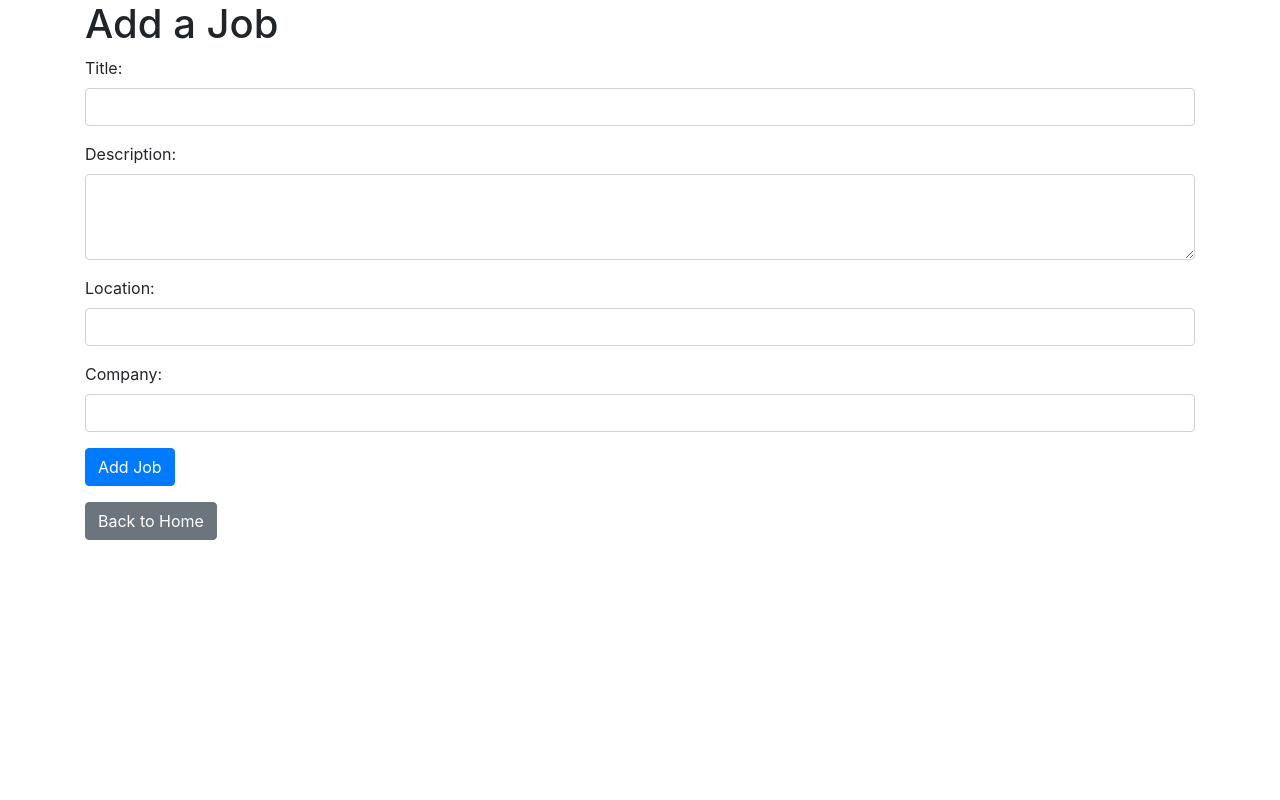
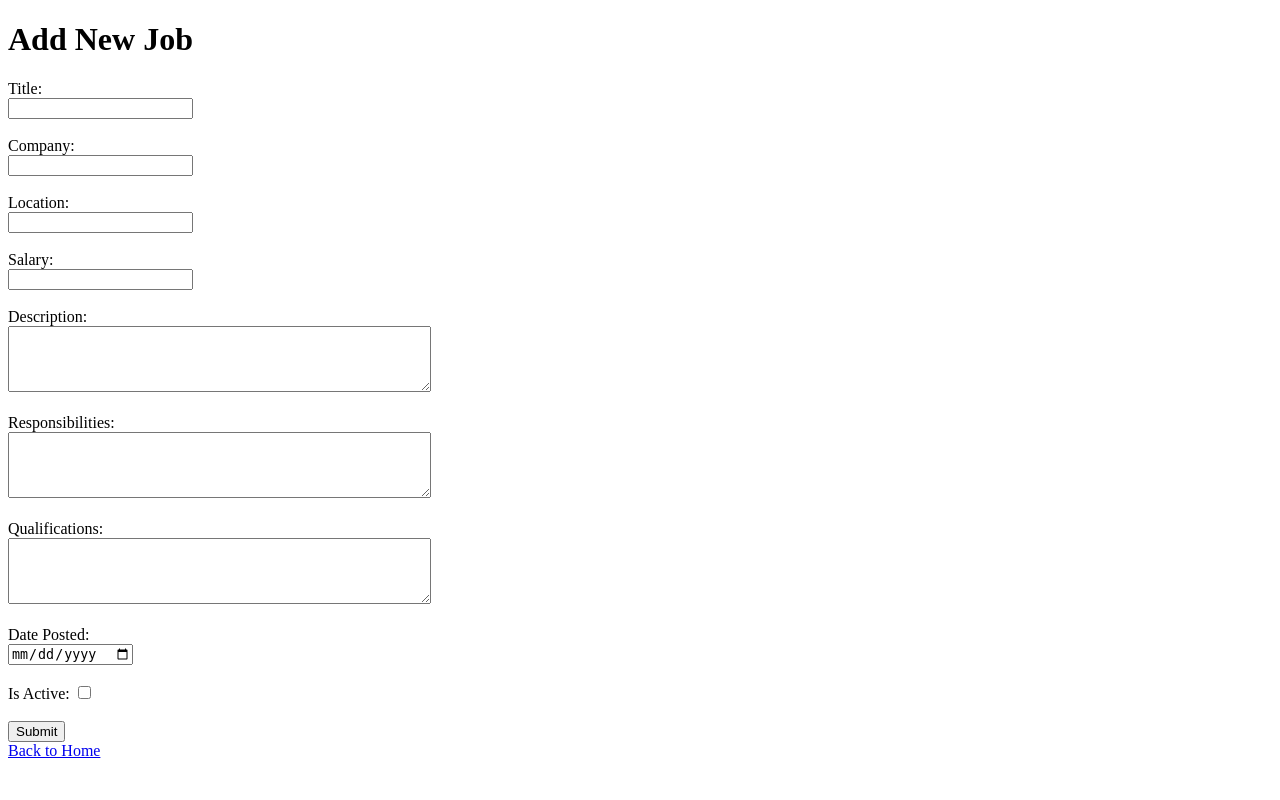
Before and after one commit to BimanshuKumar23/career_website, a Flask app: page /add-job in a window 1280 px wide. Run offline with Flask 3, Linux system fonts and the light colour scheme; some libraries are stand-ins or nearby versions.

Commit message:
Update job posting form to include all necessary fields and data handling
Modify app.py to capture all job details from the form and append to JOBS list. Update templates/add-job.html to include new input fields for salary, responsibilities, qualifications, date_posted, and is_active.

Replit-Commit-Author: Agent
Replit-Commit-Session-Id: 8bfa3427-b49a-4b5e-a563-5eb0c45f4c5e
Replit-Commit-Checkpoint-Type: intermediate_checkpoint
Replit-Commit-Event-Id: d981012a-34ff-4a9b-aac8-4e263256e821
Replit-Commit-Screenshot-Url: https://storage.googleapis.com/screenshot-production-us-central1/2a687a72-55eb-4bbb-b145-dcf5ab0c2420/8bfa3427-b49a-4b5e-a563-5eb0c45f4c5e/HJnrerm

```diff
--- a/app.py
+++ b/app.py
@@ -8,15 +8,28 @@ JOBS = []
 def home():
     return render_template("home.html", jobs=JOBS)
 
+
 @app.route("/add-job", methods=['GET', 'POST'])
 def add_job():
+    """
+    Handles the addition of new job postings.
+
+    On GET requests, it renders the 'add-job.html' template, displaying a form for job details.
+    On POST requests, it retrieves job details from the form, creates a job dictionary,
+    appends it to the JOBS list, and redirects the user to the home page.
+    """
     if request.method == 'POST':
+        # Retrieve job details from the form
         job = {
             'title': request.form.get('title'),
+            'company': request.form.get('company'),
+            'location': request.form.get('location'),
+            'salary': request.form.get('salary'),
             'description': request.form.get('description'),
-            'location': request.form.get('location'),
-            'company': request.form.get('company'),
-            'salary': 'Competitive'
+            'responsibilities': request.form.get('responsibilities'),
+            'qualifications': request.form.get('qualifications'),
+            'date_posted': request.form.get('date_posted'),
+            'is_active': request.form.get('is_active') == 'True'
         }
         JOBS.append(job)
         return redirect(url_for('home'))
--- a/templates/add-job.html
+++ b/templates/add-job.html
@@ -4,35 +4,39 @@
     <meta charset="UTF-8">
     <meta name="viewport" content="width=device-width, initial-scale=1.0">
     <title>Add Job</title>
-    <link rel="stylesheet" href="https://stackpath.bootstrapcdn.com/bootstrap/4.5.2/css/bootstrap.min.css">
 </head>
 <body>
-    <div class="container">
-        <h1>Add a Job</h1>
-        <form method="post">
-            <div class="form-group">
-                <label for="title">Title:</label>
-                <input type="text" class="form-control" id="title" name="title" required>
-            </div>
-            <div class="form-group">
-                <label for="description">Description:</label>
-                <textarea class="form-control" id="description" name="description" rows="3" required></textarea>
-            </div>
-            <div class="form-group">
-                <label for="location">Location:</label>
-                <input type="text" class="form-control" id="location" name="location" required>
-            </div>
-             <div class="form-group">
-                <label for="company">Company:</label>
-                <input type="text" class="form-control" id="company" name="company" required>
-            </div>
-            <button type="submit" class="btn btn-primary">Add Job</button>
-        </form>
-        <a href="{{ url_for('home') }}" class="btn btn-secondary mt-3">Back to Home</a>
-    </div>
+    <h1>Add New Job</h1>
+    <form action="/add-job" method="post">
+        <label for="title">Title:</label><br>
+        <input type="text" id="title" name="title"><br><br>
 
-    <script src="https://code.jquery.com/jquery-3.5.1.slim.min.js"></script>
-    <script src="https://cdn.jsdelivr.net/npm/@popperjs/core@2.5.3/dist/umd/popper.min.js"></script>
-    <script src="https://stackpath.bootstrapcdn.com/bootstrap/4.5.2/js/bootstrap.min.js"></script>
+        <label for="company">Company:</label><br>
+        <input type="text" id="company" name="company"><br><br>
+
+        <label for="location">Location:</label><br>
+        <input type="text" id="location" name="location"><br><br>
+
+        <label for="salary">Salary:</label><br>
+        <input type="number" id="salary" name="salary"><br><br>
+
+        <label for="description">Description:</label><br>
+        <textarea id="description" name="description" rows="4" cols="50"></textarea><br><br>
+
+        <label for="responsibilities">Responsibilities:</label><br>
+        <textarea id="responsibilities" name="responsibilities" rows="4" cols="50"></textarea><br><br>
+
+        <label for="qualifications">Qualifications:</label><br>
+        <textarea id="qualifications" name="qualifications" rows="4" cols="50"></textarea><br><br>
+
+        <label for="date_posted">Date Posted:</label><br>
+        <input type="date" id="date_posted" name="date_posted"><br><br>
+
+        <label for="is_active">Is Active:</label>
+        <input type="checkbox" id="is_active" name="is_active" value="True"><br><br>
+
+        <input type="submit" value="Submit">
+    </form>
+    <a href="{{ url_for('home') }}">Back to Home</a>
 </body>
 </html>
```
Also changed, not shown: 1 other file.
